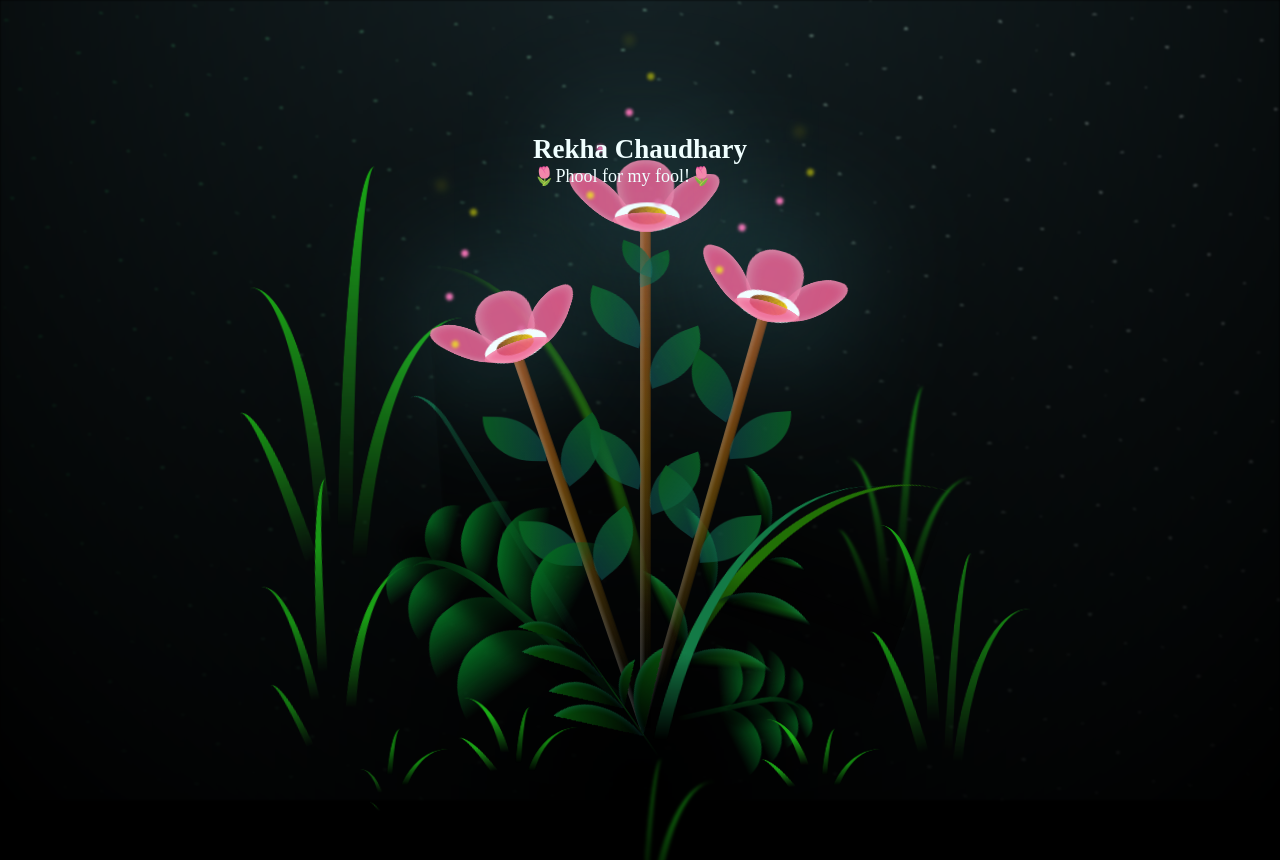
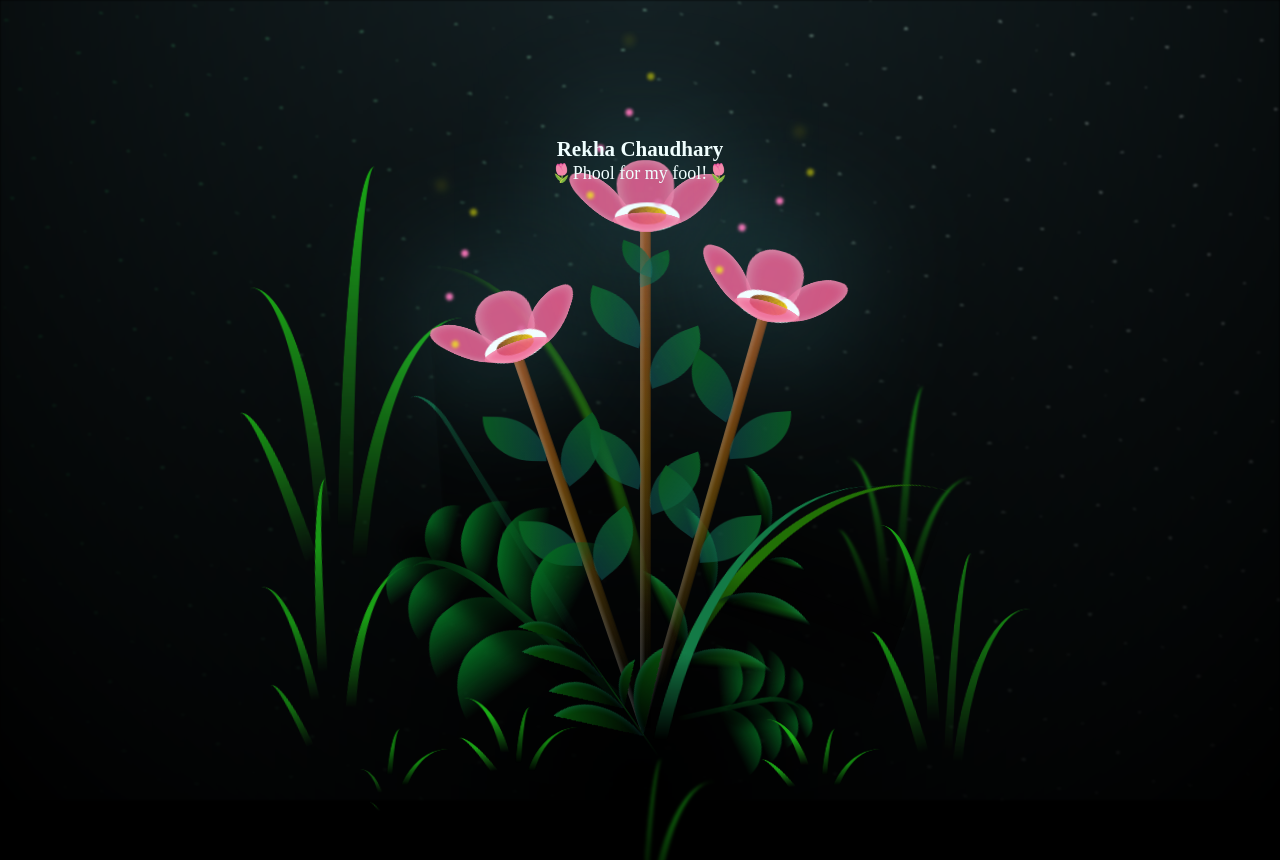
Before and after one commit to jhanilesh26/Bestest-Flower, a plain HTML site: page index.html in a window 1280 px wide. Shown: the top 860 px of the page. Drawn offline with Linux system fonts and the light colour scheme.

Commit message:
Add files via upload

```diff
--- a/index.html
+++ b/index.html
@@ -322,7 +322,7 @@
     </div>
 
   <div id="message">
-    <h2>Rekha Chaudhary</h2>
+    <h3>Rekha Chaudhary</h3>
     <p style="text-align: justify;">🌷Phool for my fool!🌷</p>
 </div>
 
```
